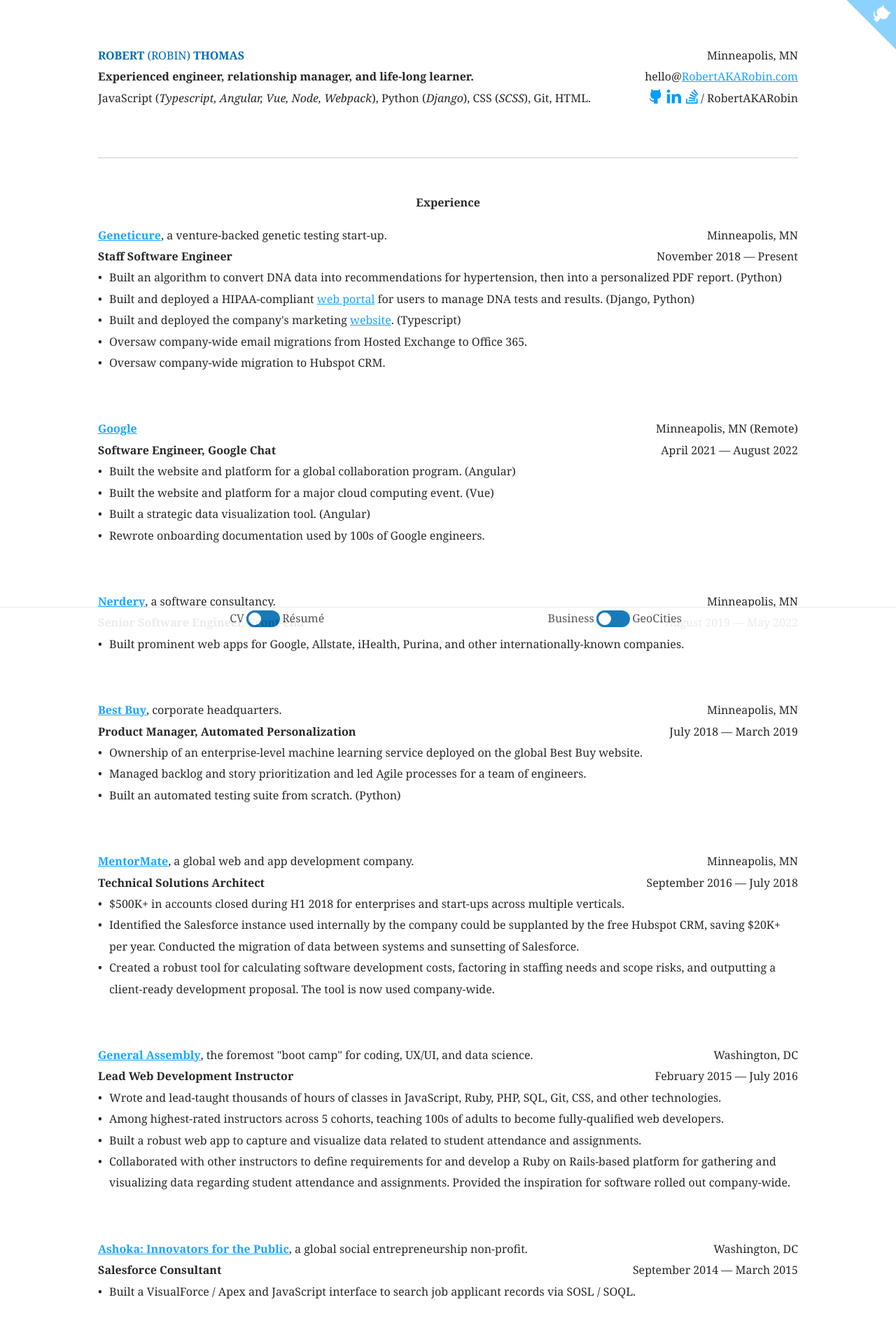
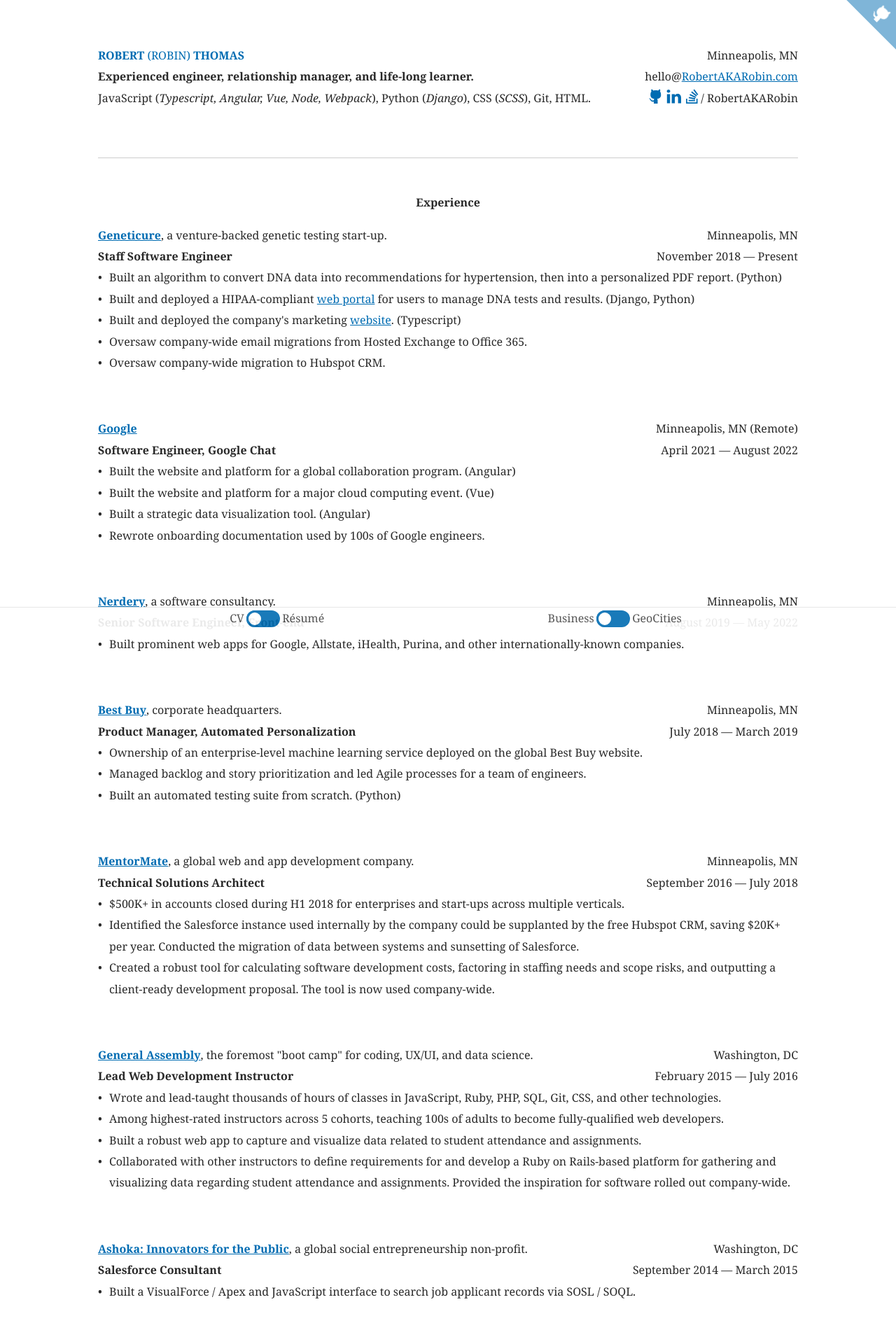
Before and after one commit to RobertAKARobin/robertakarobin.github.io, a Jekyll site: the page built from index.html, in a window 1280 px wide. Shown: the top 1920 px of the page at 70% size. Built offline with Jekyll 4.4.1, drawn with Linux system fonts in a browser that asks for light colours.

Commit message:
darker colors

```diff
--- a/assets/styles.scss
+++ b/assets/styles.scss
@@ -7,8 +7,8 @@
 $data-content-names: resume cv;
 $data-style-names: business geocities;
 
-$main:#19A5FF;
-$main-darker:#009BFF;
+$main:#006CB2;
+$main-darker:#006CB2;
 $main-darkest:#006CB2;
 $compliment:#FF9500;
 $compliment-darker:#B26900;
@@ -216,7 +216,7 @@
   svg{
     height:1.6rem;
     vertical-align:top;
-    fill:$main-darker;
+    fill:$main-darkest;
 
     &:hover{
       fill:$compliment;
```
